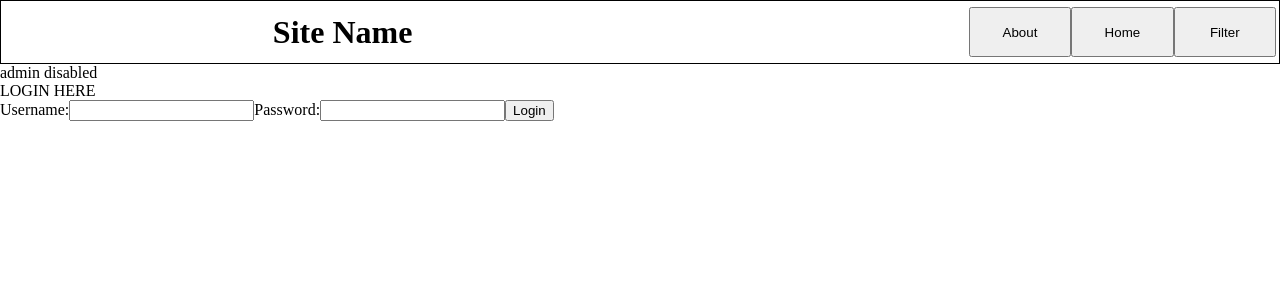
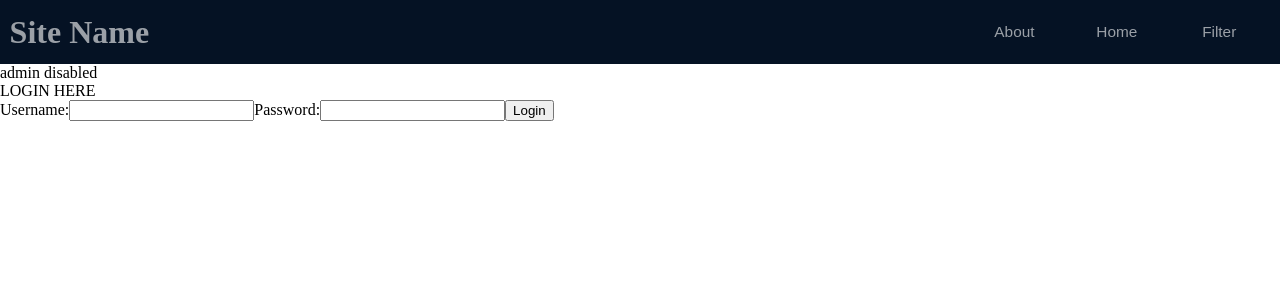
Before and after one commit to seanwangelin/paddySite, a React (Create React App) app: page / in a window 1280 px wide. Shown: the top 300 px of the page. Built offline with nearby package versions, Linux system fonts and the light colour scheme; no server answers.

Commit message:
header and stuff looking nice thus far

```diff
--- a/src/components/HomePage.js
+++ b/src/components/HomePage.js
@@ -32,6 +32,7 @@ export default function HomePage({ DB, postsArray, admin }) {
         return (
           <>
             <div id="homePageContainer">
+            <div id="homeBanner">Site Name Sports Blog</div>
               {admin ? <button onClick={()=> deletePost(post.id)}>deletePost</button> : null}
               <div
                 className="postContainer"
--- a/src/style/Header.css
+++ b/src/style/Header.css
@@ -5,20 +5,20 @@ h1 {
 #headerContainer {
     width: 100%;
     height: 5vw;
-    border: thin solid black;
+    background-color: #051224;
+    color: #9ba0a7;
 }
 
 #headerLayout {
     display: flex;
-    justify-content: space-around;
+    justify-content: space-between;
     height: 100%;
     align-items: center;
     gap: 1vw;
-    padding: .5vw 0
+    padding: 0 .75vw;
 }
 
 #headerButtons {
-    margin-right: -21vw;
     display: flex;
     align-items: stretch;
     height: 100%;
@@ -26,4 +26,13 @@ h1 {
 
 #headerLayout button {
     width: 8vw;
+    background: none;
+    border: none;
+    color: #9ba0a7;
+    font-size: 1.2vw;
 }
+#headerLayout button:hover {
+    color: white;
+    cursor: pointer;
+    text-decoration: underline;
+}
--- a/src/style/HomePage.css
+++ b/src/style/HomePage.css
@@ -3,6 +3,18 @@
     flex-direction: column;
     justify-content: center;
     align-items: center;
+}
+
+#homeBanner {
+    width: 75%;
+    height: 10vw;
+    display: flex;
+    align-items: center;
+    justify-content: center;
+    font-size: 4vw;
+    font-weight: bold;
+    margin: 1vw 0 3vw;
+    color: #051224;
 }
 
 .postContainer {
```
